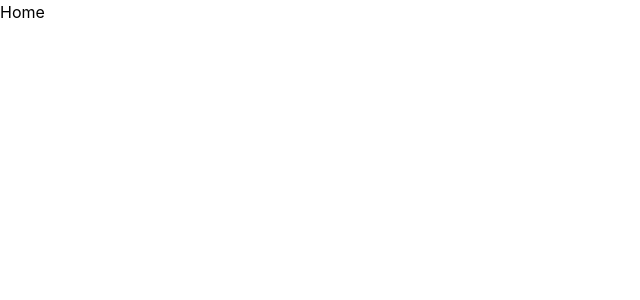
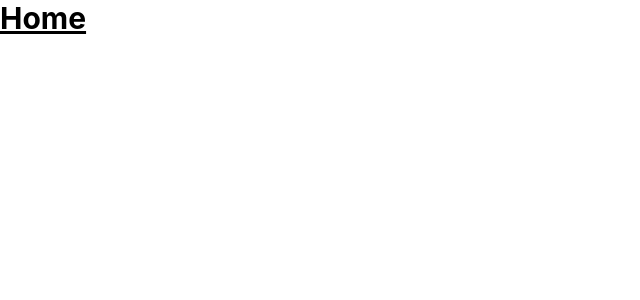
Before and after one commit to NguyenDThai/task-mananger-front-end, a React (Vite) app: page / in a window 1280 px wide. Shown: the top 300 px of the page, without its empty margins (0-640 px from the left). Built offline with nearby package versions, Linux system fonts and the light colour scheme.

Commit message:
test commit

```diff
--- a/src/pages/Home/Home.tsx
+++ b/src/pages/Home/Home.tsx
@@ -1,7 +1,7 @@
 import React from "react";
 
 const Home = () => {
-  return <div>Home</div>;
+  return <div className="text-3xl font-bold underline">Home</div>;
 };
 
 export default Home;
```
